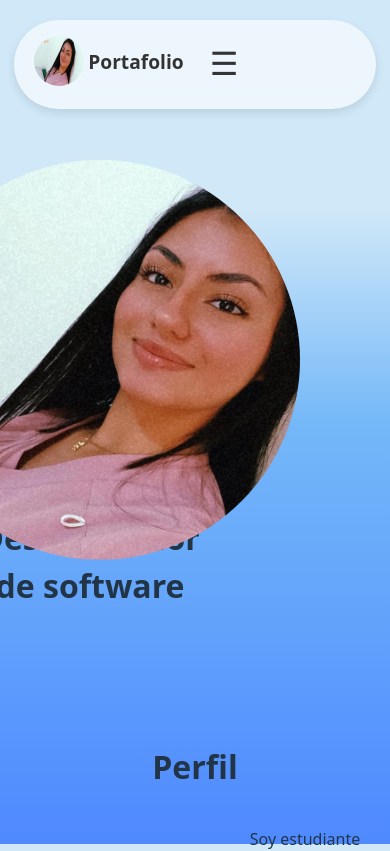
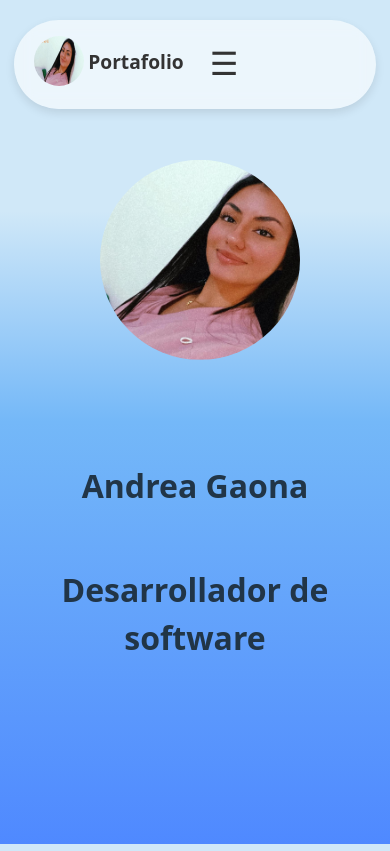
Before and after one commit to Andreagaona14/Portfolio-React-AG, a React (Vite) app: page / in a window 390 px wide. Shown: the top 851 px of the page. Built offline with nearby package versions, Linux system fonts and the light colour scheme.

Commit message:
Inicio de media query

```diff
--- a/src/Components/Layouts/Header/Header.css
+++ b/src/Components/Layouts/Header/Header.css
@@ -1,17 +1,18 @@
+/* Estilos generales del header */
 header {
   position: fixed;
-  top: 20px; /* Lo separa del borde superior */
+  top: 20px;
   left: 50%;
-  transform: translateX(-50%); /* Lo centra horizontalmente */
+  transform: translateX(-50%);
   width: 80%;
-  background: rgba(255, 255, 255, 0.6); /* Fondo semitransparente */
+  background: rgba(255, 255, 255, 0.6);
   padding: 12px 25px;
   display: flex;
   align-items: center;
   gap: 20px;
-  border-radius: 50px; /* Bordes redondeados */
-  backdrop-filter: blur(10px); /* Efecto de vidrio esmerilado */
-  box-shadow: 0 4px 10px rgba(0, 0, 0, 0.1); /* Sombra sutil */
+  border-radius: 50px;
+  backdrop-filter: blur(10px);
+  box-shadow: 0 4px 10px rgba(0, 0, 0, 0.1);
   z-index: 1000;
 }
 
@@ -23,14 +24,15 @@ header img {
   margin-left: 3.5rem;
 }
 
-/* Título del portafolio */
+/* Título */
 header h2 {
-  font-size: 1.2rem;
+  font-size: 1.5rem;
   color: #333;
   margin-left: 8rem;
 }
 
-.navbarLink{
+/* Estilos de la navbar */
+.navbarLink {
   display: flex;
   flex-direction: row;
   list-style: none;
@@ -43,7 +45,7 @@ header h2 {
   text-decoration: none;
   color: #333;
   font-weight: bold;
-  font-size: 16px;
+  font-size: 20px;
   padding: 8px 15px;
   border-radius: 20px;
   transition: background 0.3s ease-in-out;
@@ -63,32 +65,35 @@ header h2 {
   color: #333;
 }
 
-/* Diseño responsive */
-@media (max-width: 768px) {
+/* 📌 Media Query para móviles */
+@media (max-width: 852px) {
+  /* Mostrar botón hamburguesa */
   .hamburger {
     display: block;
   }
 
+  /* Ajuste del logo */
   header img {
     width: 50px;
     height: 50px;
-    border-radius: 50%;
     margin-left: -0.3rem;
   }
 
+  /* Ajuste del título */
   header h2 {
     font-size: 1.2rem;
-    color: #333;
     margin-left: -1rem;
   }
 
-  .nav {
+  /* Menú oculto inicialmente */
+  .navbar {
     display: flex;
     flex-direction: column;
     position: fixed;
     top: 70px;
-    right: -100%;
-    width: 8rem;
+    right: -100%; /* Oculto fuera de la pantalla */
+    width: 60%;
+    max-width: 250px;
     background: rgba(255, 255, 255, 0.9);
     backdrop-filter: blur(10px);
     justify-content: center;
@@ -100,11 +105,13 @@ header h2 {
     box-shadow: 0px 4px 10px rgba(0, 0, 0, 0.1);
   }
 
-  .nav.open {
+  /* Cuando el menú está activo */
+  .navbar.open {
     right: 20px;
   }
 
-  .nav ul {
+  /* Alineación del menú */
+  .navbar ul {
     display: flex;
     flex-direction: column;
     gap: 1.2rem;
@@ -113,7 +120,7 @@ header h2 {
     text-align: center;
   }
 
-  .nav ul li {
+  .navbar ul li {
     font-size: 1rem;
     color: #333;
     cursor: pointer;
--- a/src/Components/Pages/Home/Home.css
+++ b/src/Components/Pages/Home/Home.css
@@ -114,3 +114,41 @@ object-fit: cover;
 .tittleSocialskills p{
   margin: 1px ;
 }
+
+
+@media (max-width: 400px) {
+  .homeSection {
+    display: flex;
+    flex-direction: column;
+    align-items: center;
+    justify-content: center;
+    min-height: 100vh; /* Evita recortes en pantallas pequeñas */
+    margin-top: 50px; /* Reduce el margen */
+    padding-top: 30px; /* Ajusta el espacio interno */
+  }
+
+  .animated-img {
+    width: 200px; /* Reduce tamaño */
+    height: 200px;
+    border-radius: 50%;
+    object-fit: cover;
+    display: block; /* Evita problemas de alineación */
+    margin: 0 auto; /* Centra correctamente */
+  }
+
+  .titles {
+    text-align: center;
+    margin: 0 auto;
+  }
+
+  .animated-title {
+    font-size: 2rem; /* Reduce tamaño */
+    margin-bottom: 10px;
+
+  }
+
+  .titleProfession {
+    font-size: 1.2rem;
+    margin-bottom: 15px;
+  }
+}
```
